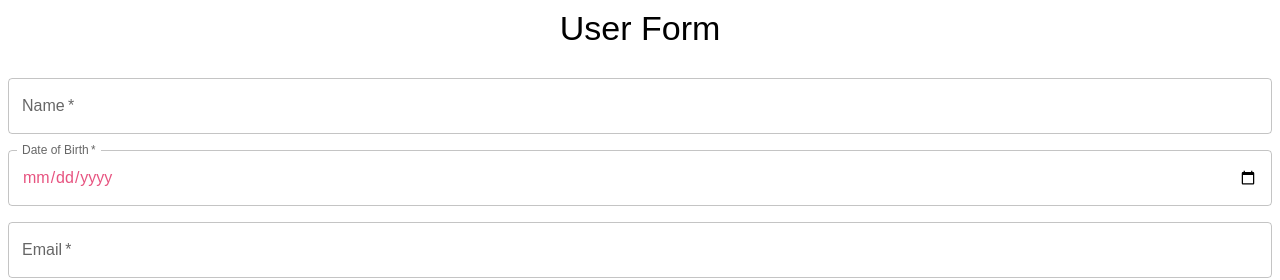
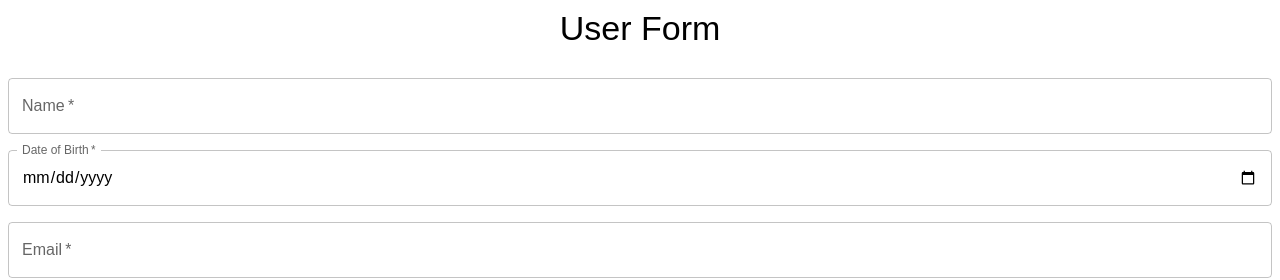
Before and after one commit to Jaydeepjk22/user-form-frontEnd, a React (Create React App) app in the folder user-form/: page / in a window 1280 px wide. Shown: the top 280 px of the page. Built offline with nearby package versions, Linux system fonts and the light colour scheme.

Commit message:
font color changed

```diff
--- a/user-form/src/styles/theme.js
+++ b/user-form/src/styles/theme.js
@@ -6,7 +6,7 @@ const theme = createTheme({
       default: "#000000",
     },
     text: {
-      primary: "#E75480",
+      primary: "#000000",
     },
   },
   typography: {
```
